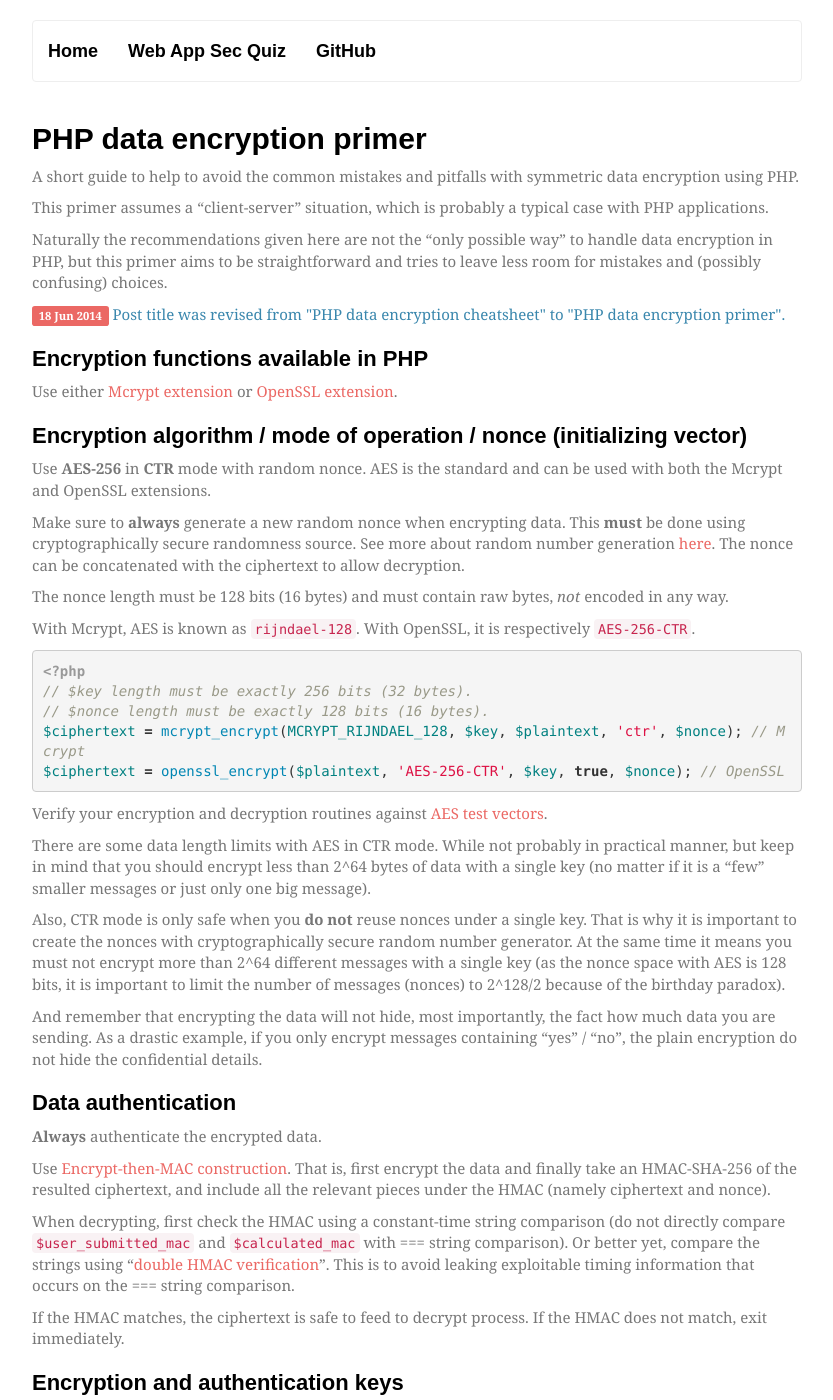
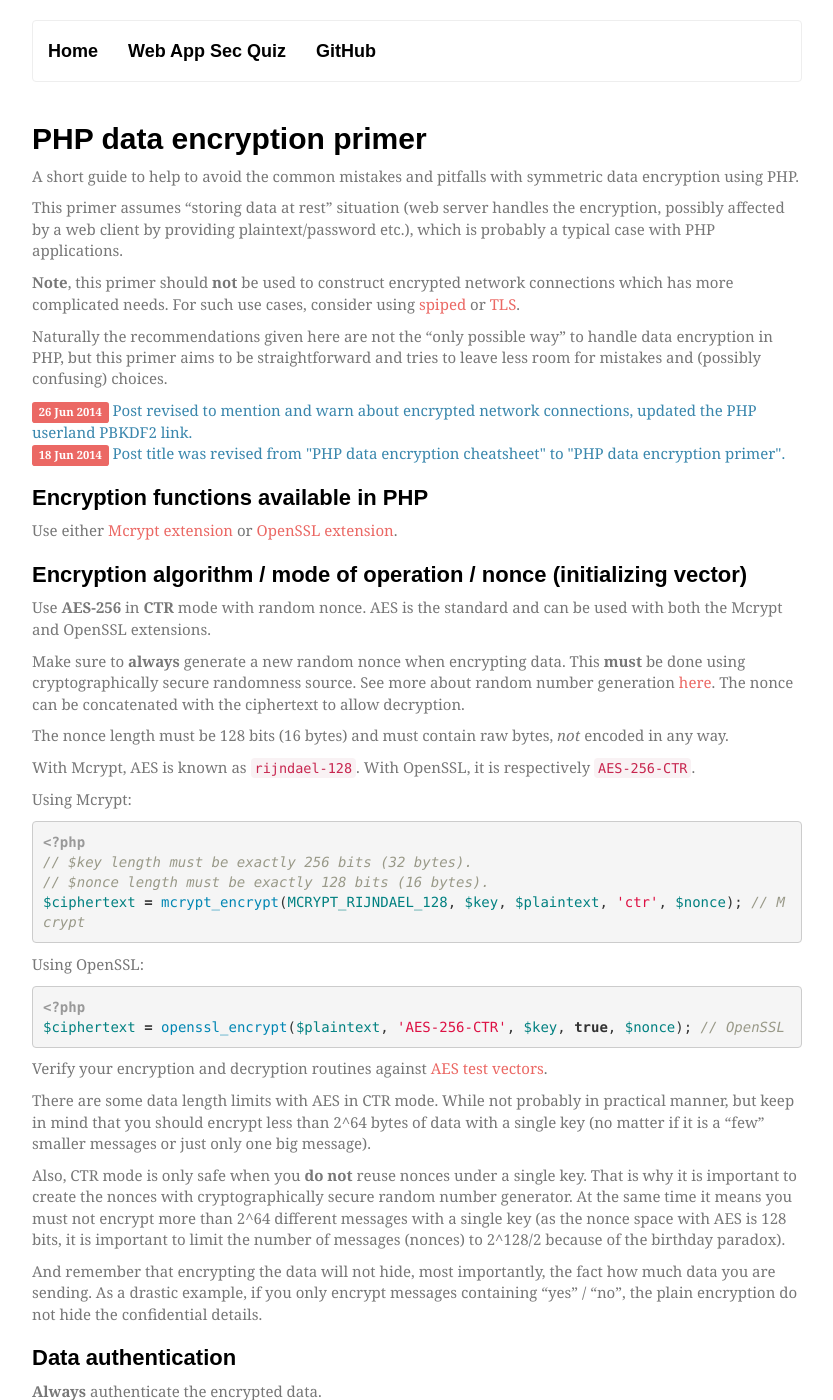
Before and after one commit to timoh6/timoh6.github.com, a Jekyll site: the page built from _posts/2014-06-16-PHP-data-encryption-cheatsheet.md, in a window 1280 px wide and 1400 px high. Shown: the whole window, without its empty margins (223-1056 px from the left). Built offline with Jekyll 4.4.1, drawn with Linux system fonts in a browser that asks for light colours; some web fonts are replaced; comment, search, counter and statistics services are not loaded; some of the changed text lies outside the part shown.

Commit message:
Revise post to warn about encrypted network connections and a few smaller modifications, thanks @DefuseSec!

```diff
--- a/_posts/2014-06-16-PHP-data-encryption-cheatsheet.md
+++ b/_posts/2014-06-16-PHP-data-encryption-cheatsheet.md
@@ -8,10 +8,15 @@ title: "PHP data encryption primer"
 
 A short guide to help to avoid the common mistakes and pitfalls with symmetric data encryption using PHP.
 
-This primer assumes a "client-server" situation, which is probably a typical case with PHP applications.
+This primer assumes "storing data at rest" situation (web server handles the encryption, possibly affected by a web client by providing plaintext/password etc.), which is probably a typical case with PHP applications.
+
+**Note**, this primer should **not** be used to construct encrypted network connections which has more complicated needs. For such use cases, consider using [spiped](https://www.tarsnap.com/spiped.html) or [TLS](http://en.wikipedia.org/wiki/Transport_Layer_Security).
 
 Naturally the recommendations given here are not the "only possible way" to handle data encryption in PHP, but this primer aims to be straightforward and tries to leave less room for mistakes and (possibly confusing) choices.
 
+<div>
+    <span class="label label-primary">26 Jun 2014</span> <span class="text-info">Post revised to mention and warn about encrypted network connections, updated the PHP userland PBKDF2 link.</span>
+</div>
 <div>
     <span class="label label-primary">18 Jun 2014</span> <span class="text-info">Post title was revised from "PHP data encryption cheatsheet" to "PHP data encryption primer".</span>
 </div>
@@ -32,11 +37,19 @@ The nonce length must be 128 bits (16 bytes) and must contain raw bytes, _not_ e
 
 With Mcrypt, AES is known as `rijndael-128`. With OpenSSL, it is respectively `AES-256-CTR`.
 
+Using Mcrypt:
+
 {% highlight php %}
 <?php
 // $key length must be exactly 256 bits (32 bytes).
 // $nonce length must be exactly 128 bits (16 bytes).
 $ciphertext = mcrypt_encrypt(MCRYPT_RIJNDAEL_128, $key, $plaintext, 'ctr', $nonce); // Mcrypt
+{% endhighlight %}
+
+Using OpenSSL:
+
+{% highlight php %}
+<?php
 $ciphertext = openssl_encrypt($plaintext, 'AES-256-CTR', $key, true, $nonce); // OpenSSL
 {% endhighlight %}
 
```
Also changed, not shown: other parts of _posts/2014-06-16-PHP-data-encryption-cheatsheet.md (+2 -2 lines).
